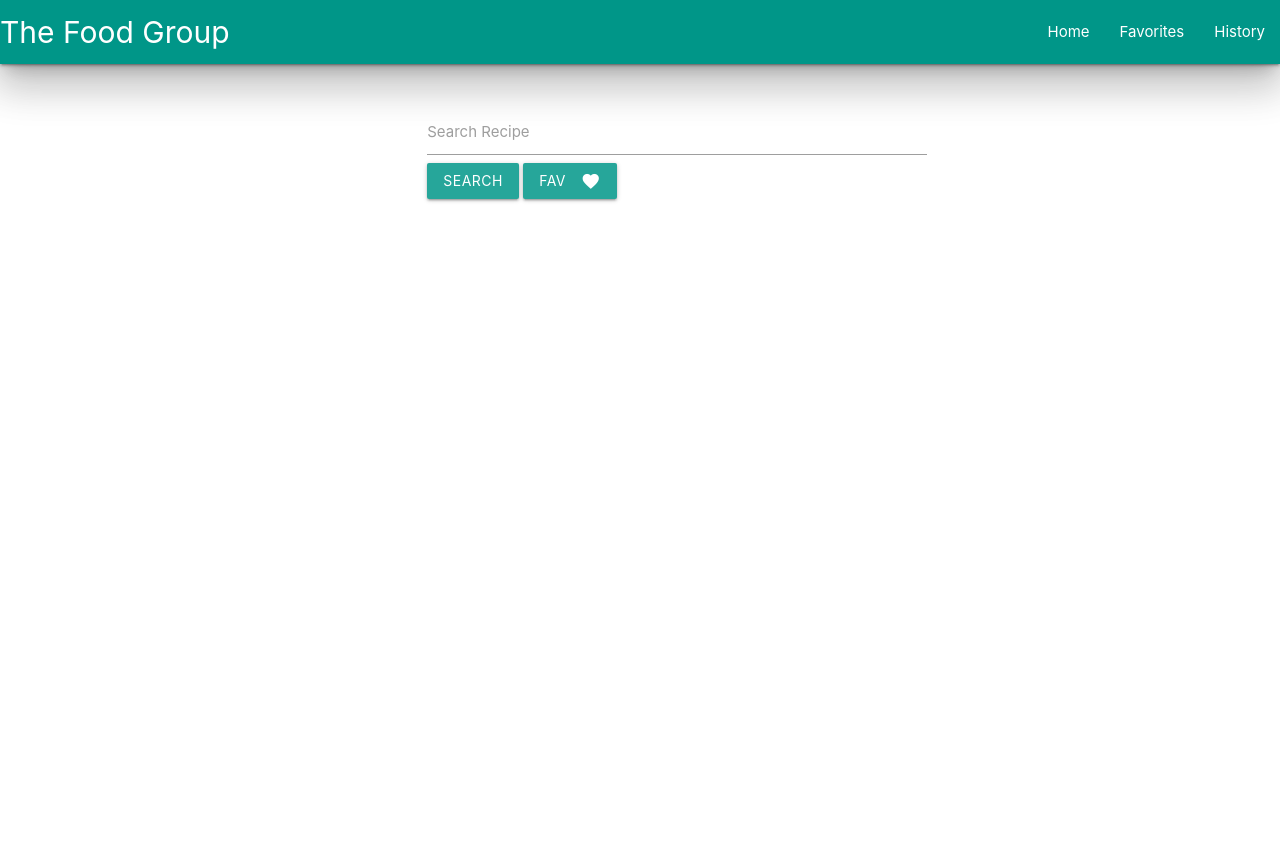
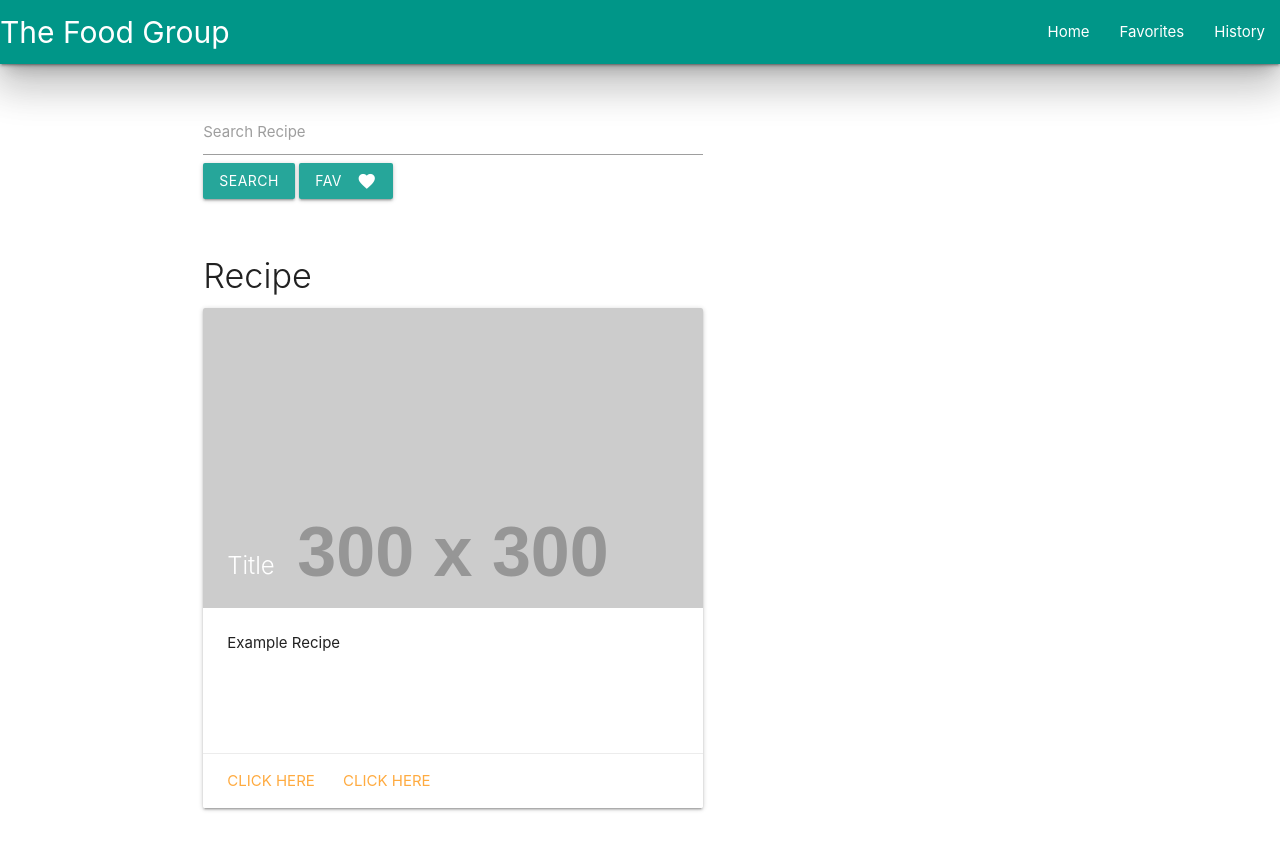
Before and after one commit to AndrewMorrow/Food-Group, a plain HTML site: page index.html in a window 1280 px wide. Before the commit the page ends 800 px from the top, so only its background shows below. Drawn offline with nearby package versions, Linux system fonts and the light colour scheme; placeholder pictures from the web are drawn by us.

Commit message:
html update

```diff
--- a/index.html
+++ b/index.html
@@ -7,7 +7,10 @@
       content="width=device-width, initial-scale=1, shrink-to-fit=no"
     />
     <!-- google fonts -->
-    <link href="https://fonts.googleapis.com/icon?family=Material+Icons" rel="stylesheet">
+    <link
+      href="https://fonts.googleapis.com/icon?family=Material+Icons"
+      rel="stylesheet"
+    />
     <!-- Materialize CDN -->
     <link
       rel="stylesheet"
@@ -43,15 +46,33 @@
 
     <div class="container">
       <div class="row">
-        <div class="input-field col s7 marginTop push-s3">
+        <div class="input-field col s9 m7 marginTop push-s2">
           <input id="searchRepF" type="text" class="validate" />
           <label class="active" for="searchRepF">Search Recipe</label>
           <span>
             <a class="waves-effect waves-light btn">Search</a>
-            <a class="waves-effect waves-light btn"><i class="material-icons right">favorite</i>Fav</a>
+            <a class="waves-effect waves-light btn"
+              ><i class="material-icons right">favorite</i>Fav</a>
           </span>
+        </div>
+      </div>
+      <div class="row">
+        <div class="col s9 m7 push-s2">
 
-
+          <h4 class="light">Recipe</h4>
+          <div class="card large">
+            <div class="card-image">
+              <img src="https://via.placeholder.com/300x300" alt="Example of a recipe picture">
+              <span class="card-title">Title</span>
+            </div>
+            <div class="card-content">
+              <p>Example Recipe</p>
+            </div>
+            <div class="card-action">
+              <a href="#">Click here</a>
+              <a href="#">Click here</a>
+            </div>
+          </div>
         </div>
       </div>
     </div>
```
Also changed, not shown: assets/css/style.css (line endings or trailing spaces).
